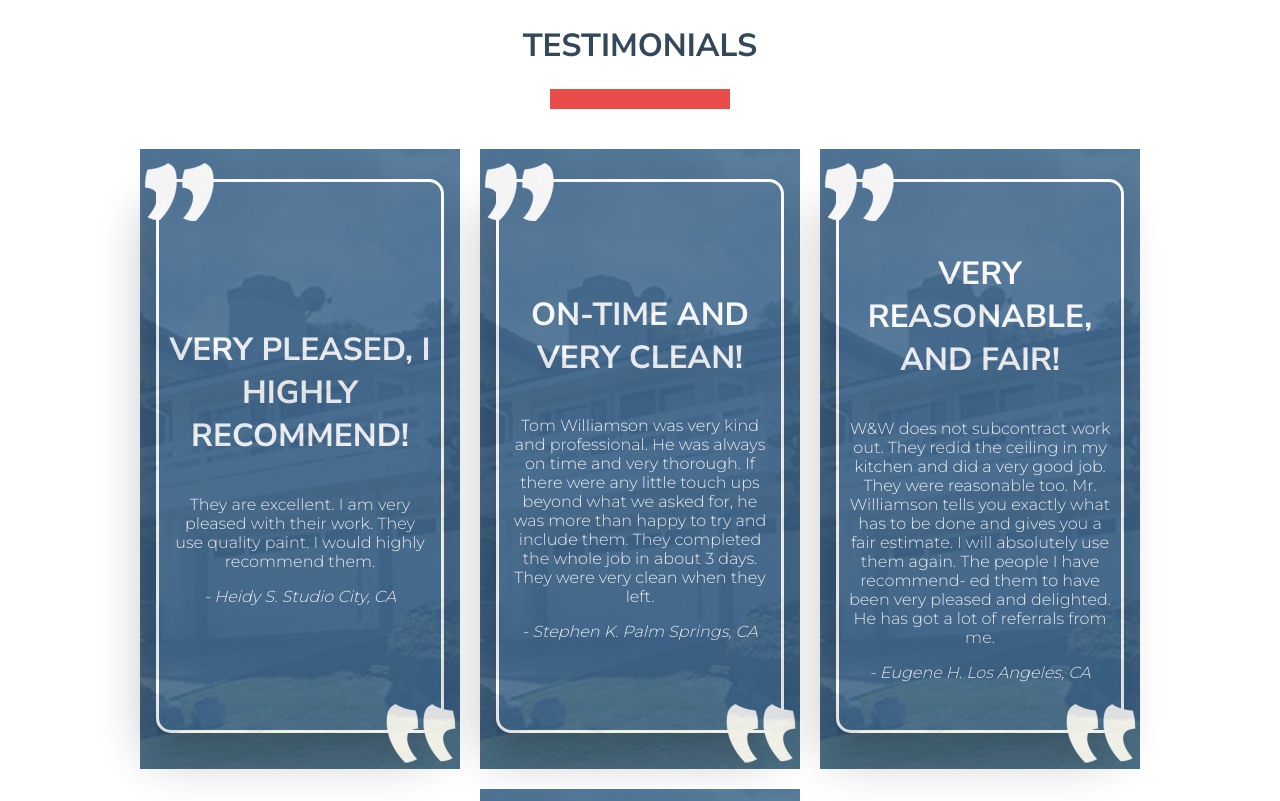
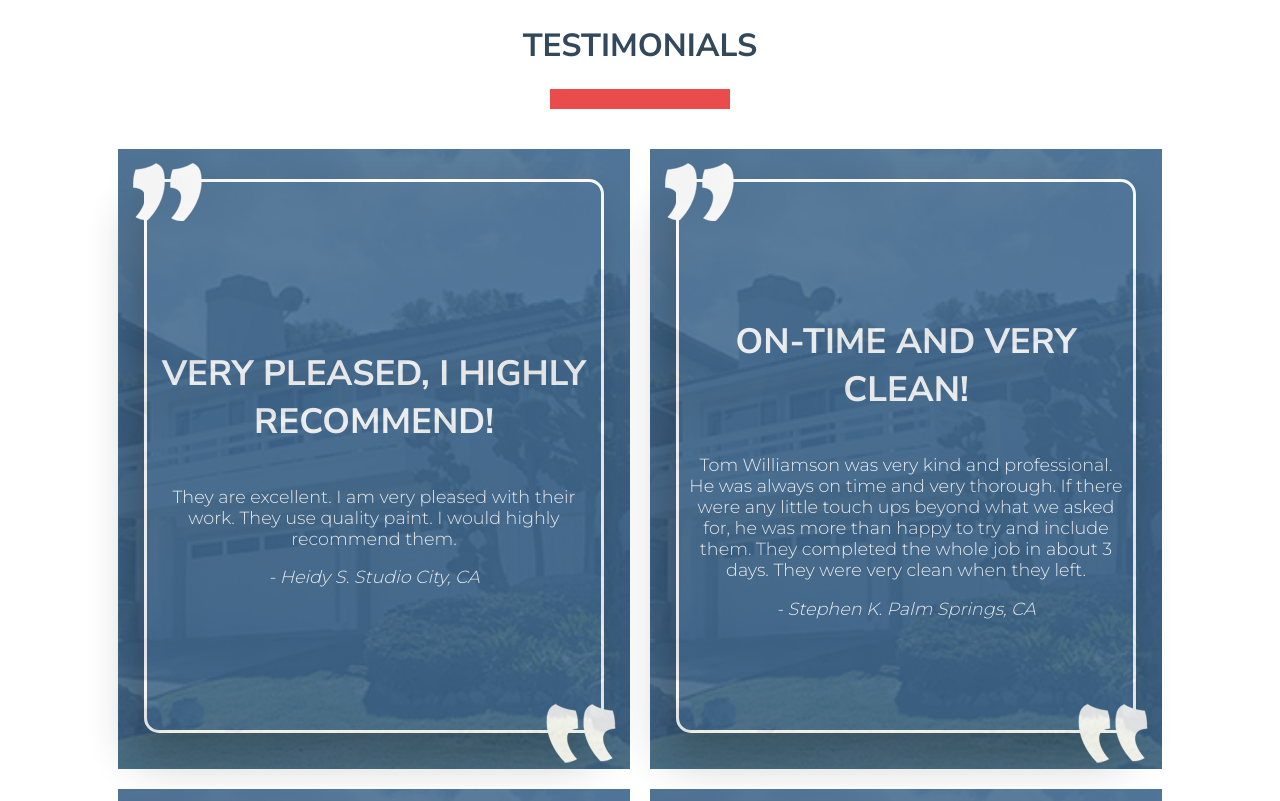
Before and after one commit to YegorCreative/w-wContractors, a plain HTML site: page index.html in a window 1280 px wide. Shown: the part 1753-2554 px from the top of the page. Drawn offline with Linux system fonts and the light colour scheme.

Commit message:
Update responsive.css

```diff
--- a/css/responsive.css
+++ b/css/responsive.css
@@ -89,4 +89,8 @@
 	  .BBB{
 		  width: 70%;
 	  }
+	  .testimon2 {
+		width:40%;
+		font-size: 1.1em;
+	}
 }
```
